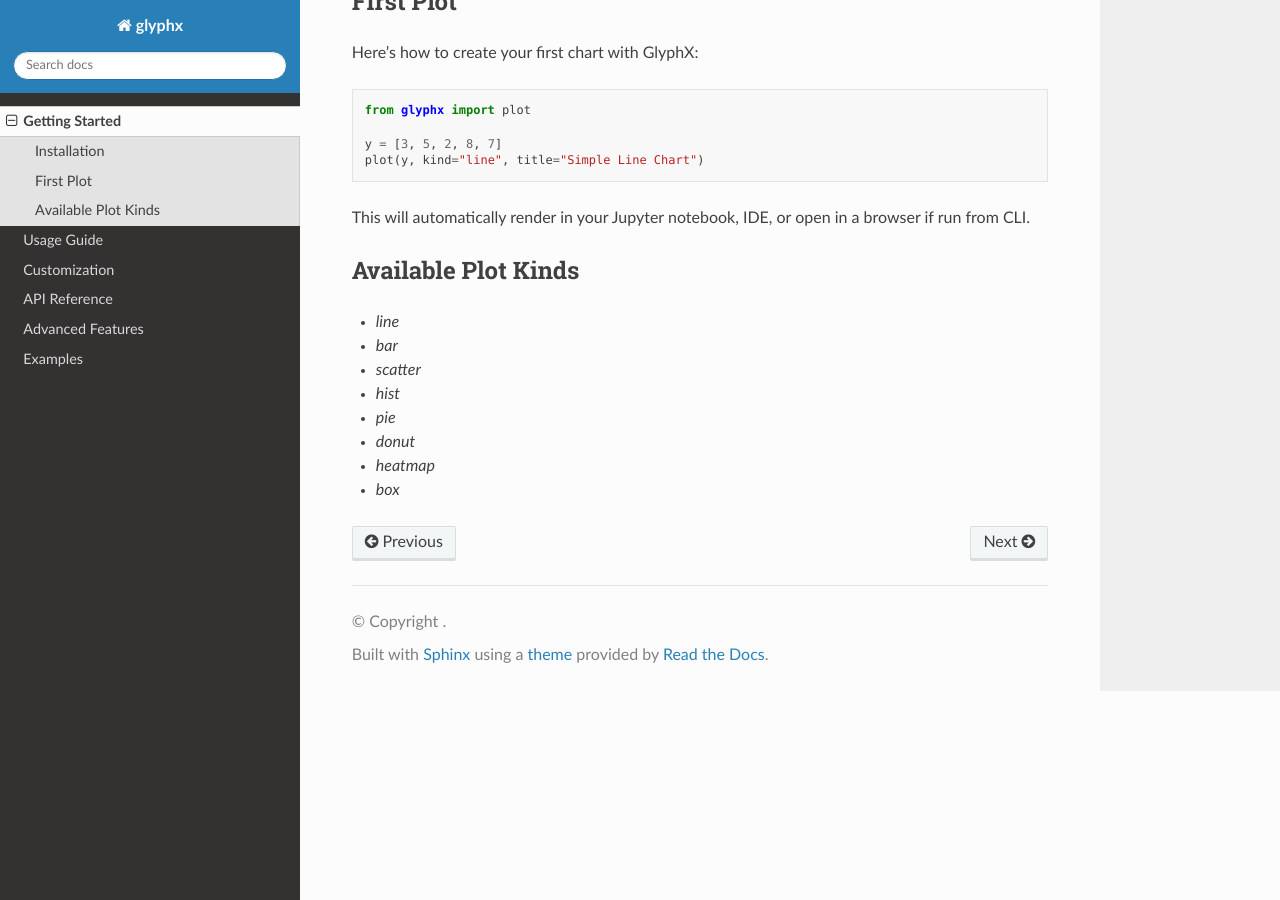
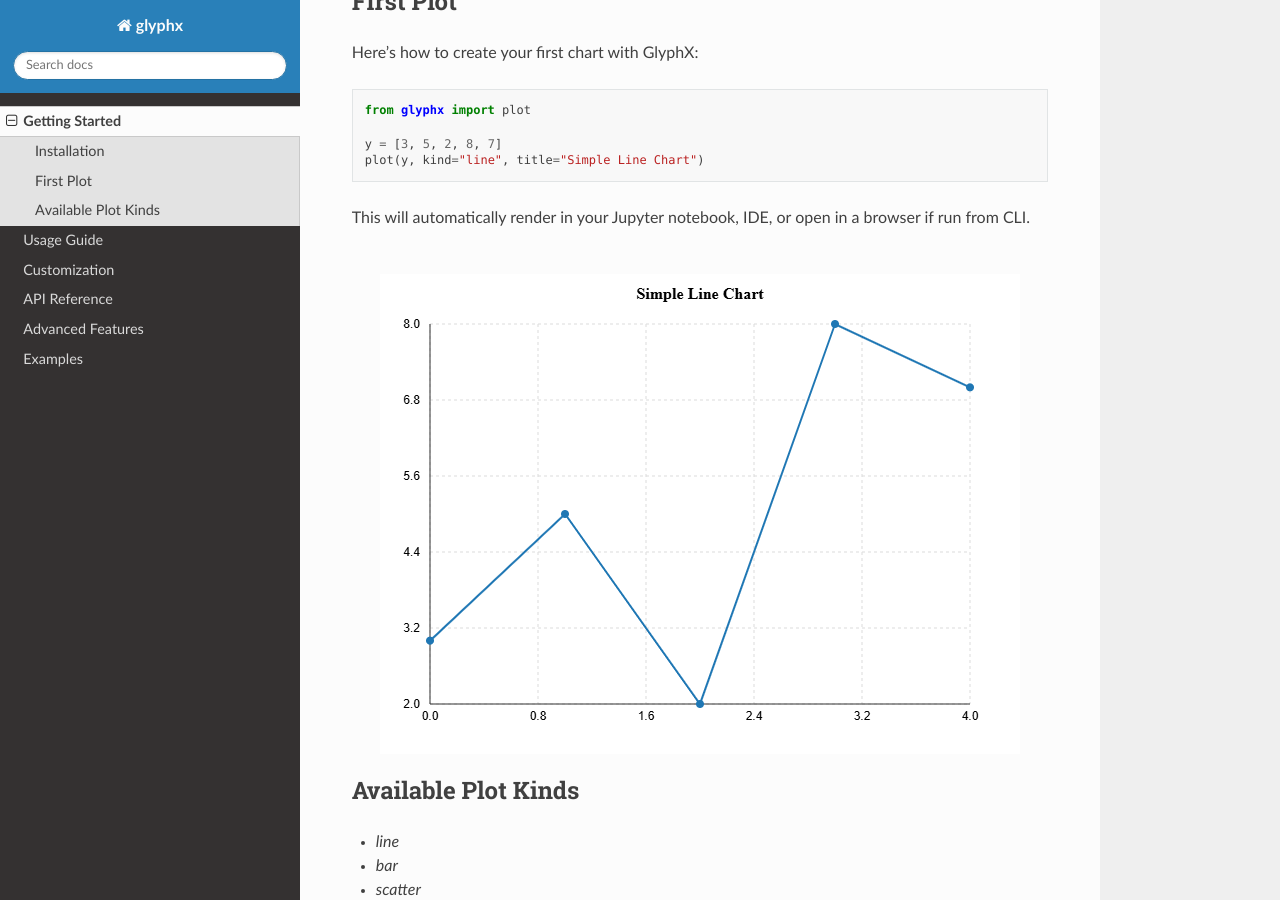
Before and after one commit to kjkoeller/glyphx, a Sphinx documentation site: the page built from docs/getting_started.rst, in a window 1280 px wide and 900 px high, scrolled down 494 px. Built offline with Sphinx 7.4.7 and the Read the Docs theme 3.1.0, drawn with Linux system fonts in a browser that asks for light colours.

Commit message:
First Plot Image

```diff
--- a/docs/getting_started.rst
+++ b/docs/getting_started.rst
@@ -32,6 +32,11 @@ Here's how to create your first chart with GlyphX:
 
 This will automatically render in your Jupyter notebook, IDE, or open in a browser if run from CLI.
 
+.. image:: examples/Quick_Example.png
+   :alt: First Plot
+   :width: 680px
+   :align: center
+
 Available Plot Kinds
 --------------------
 
```
